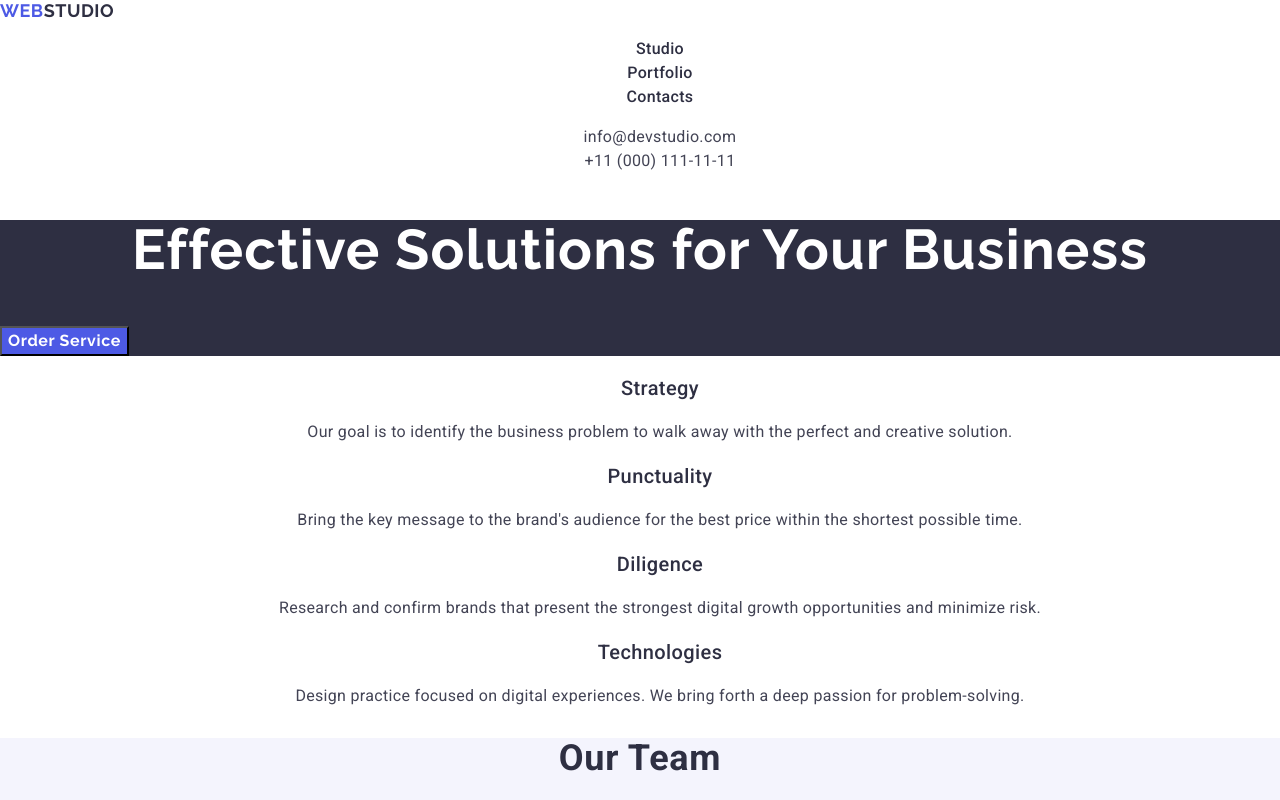
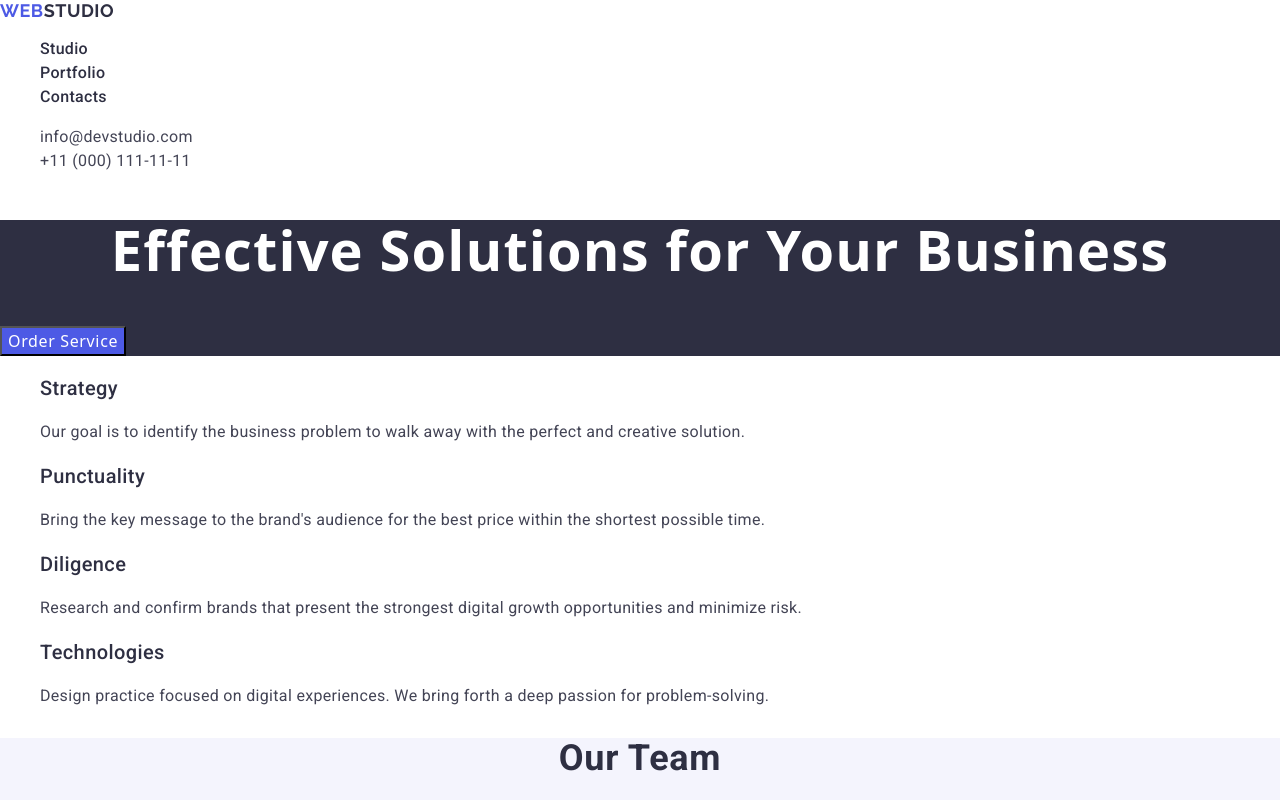
Before and after one commit to Iryna-Aleksandrova/goit-markup-hw-02, a plain HTML site: page index.html in a window 1280 px wide. Shown: the top 800 px of the page. Drawn offline with nearby package versions, Linux system fonts and the light colour scheme.

Commit message:
git commit -m “add files”

```diff
--- a/css/styles.css
+++ b/css/styles.css
@@ -2,7 +2,6 @@
 
 body {
   font-family: "Roboto" sans-serif;
-  font-family: "Raleway", sans-serif;
   background-color: #ffffff;
   color: #434455;
 }
@@ -16,7 +15,6 @@ a {
 ul,
 ol {
   list-style-type: none;
-  text-align: center;
 }
 
 address {
@@ -25,13 +23,13 @@ address {
 
 /* Header */
 .logo {
-  color: #4d5ae5;
   font-family: "Raleway", sans-serif;
   font-weight: 700;
   font-size: 18px;
   line-height: 1.17;
   letter-spacing: 0.03em;
   text-transform: uppercase;
+  color: #4d5ae5;
 }
 
 .header-logo .logo-part {
@@ -56,6 +54,34 @@ address {
   color: #434455;
 }
 
+/* Основні стилі для посилань у навігації */
+.nav-link {
+  color: #2e2f42; /* базовий колір тексту */
+  text-decoration: none;
+}
+
+.contacts-link {
+  color: #434455; /* базовий колір тексту */
+  text-decoration: none;
+}
+
+/* Стан при наведенні мишкою (hover) */
+.nav-link:hover,
+.contacts-link:hover {
+  color: #404bbf; /* змінюється колір тексту при ховері */
+}
+
+/* Стан при фокусі (focus) */
+.nav-link:focus {
+  color: #404bbf; /* змінюється колір тексту при фокусі */
+}
+
+/* Стан при активному натисканні (active) */
+.nav-link:active {
+  text-decoration: underline;
+  color: #404bbf; /* колір тексту при активному стані */
+}
+
 /* Hero */
 .hero {
   background-color: #2e2f42;
@@ -70,6 +96,7 @@ address {
 }
 
 .interactive-button {
+  font-family: "Roboto" sans-serif;
   font-size: 16px;
   font-weight: 500;
   line-height: 24px;
@@ -80,13 +107,14 @@ address {
   color: #ffffff;
   text-align: center;
   outline: none;
-  transition: background-color 0.3s, transform 0.3s;
 }
 /* Стан при наведенні мишкою */
-.interactive-link:hover,
 .interactive-button:hover {
   background-color: #404bbf;
-  transform: scale(1.05);
+}
+/* Стан при фокусі (focus) */
+.interactive-button:focus {
+  background-color: #404bbf; /* змінюється колір тексту при фокусі */
 }
 
 /* Section 1 Benefits */
@@ -156,7 +184,7 @@ address {
 .portfolio-title {
   font-weight: 700;
   font-size: 36px;
-  line-height: 1.11;
+  line-height: 1.11111;
   letter-spacing: 0.02em;
   text-align: center;
   text-transform: capitalize;
@@ -167,8 +195,8 @@ address {
   font-size: 20px;
   line-height: 1.2;
   letter-spacing: 0.02em;
+  text-transform: capitalize;
   color: #2e2f42;
-  text-transform: capitalize;
 }
 .portfolio-text {
   font-weight: 400;
@@ -204,43 +232,3 @@ address {
   letter-spacing: 0.02em;
   color: #f4f4fd;
 }
-
-/* Основні стилі для посилань у навігації */
-.nav-link,
-.nav-link-studio {
-  color: #2e2f42; /* базовий колір тексту */
-  text-decoration: none;
-  transition: color 0.3s, background-color 0.3s, border 0.3s; /* плавний перехід кольору */
-  border: 1px dashed transparent; /* базовий стиль рамки */
-}
-.contacts-link {
-  color: #434455; /* базовий колір тексту */
-  text-decoration: none;
-  transition: color 0.3s, background-color 0.3s, border 0.3s; /* плавний перехід кольору */
-  border: 1px dashed transparent; /* базовий стиль рамки */
-}
-
-/* Стан при наведенні мишкою (hover) */
-.nav-link:hover,
-.nav-link-studio:hover,
-.contacts-link:hover {
-  color: #404bbf; /* змінюється колір тексту при ховері */
-}
-
-/* Стан при активному натисканні (active) */
-.nav-link-studio:active {
-  text-decoration: underline;
-  color: #404bbf; /* колір тексту при активному стані */
-}
-
-/* Стан при наведенні мишкою (hover) */
-.interactive-button:hover {
-  background-color: #0056b3;
-  transform: scale(1.05); /* збільшується масштаб при ховері */
-}
-
-/* Стан при активному натисканні (active) */
-.interactive-button:active {
-  background-color: #003f7f;
-  transform: scale(0.95); /* зменшується масштаб при натисканні */
-}
--- a/index.html
+++ b/index.html
@@ -30,12 +30,10 @@
         >
         <ul class="nav-list">
           <li class="nav-item">
-            <a class="nav-link-studio" href="" target="_blank">Studio</a>
+            <a class="nav-link" href="./index.html" target="_blank">Studio</a>
           </li>
           <li class="nav-item">
-            <a class="nav-link" href="./portfolio.html" target="_blank"
-              >Portfolio</a
-            >
+            <a class="nav-link" href="" target="_blank">Portfolio</a>
           </li>
           <li class="nav-item">
             <a class="nav-link" href="" target="_blank">Contacts</a>
```
